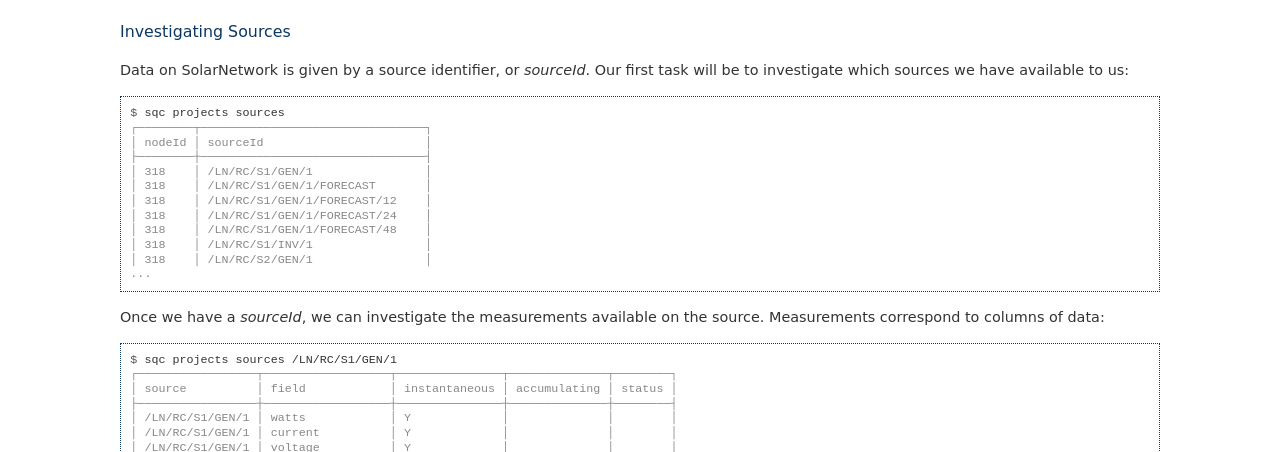
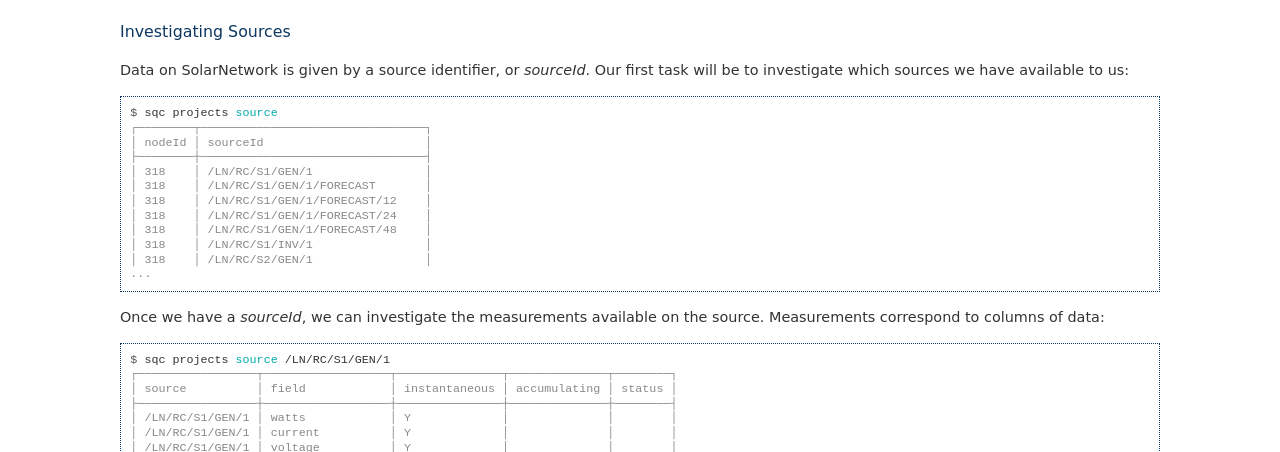
Before and after one commit to ecogyenergy/solarquant, a Sphinx documentation site: the page built from docs/gettingstarted.rst, in a window 1280 px wide and 900 px high, scrolled down 2494 px. Shown: the part 154-606 px from the top of the window. Built offline with Sphinx 7.4.7, drawn with Linux system fonts in a browser that asks for light colours.

Commit message:
Ep 3345 make datums export recognize its arguments (#18)
* EP-3345 make datums export command recognize its arguments

* make the documentation match the code: sources -> source

```diff
--- a/docs/gettingstarted.rst
+++ b/docs/gettingstarted.rst
@@ -191,7 +191,7 @@
 
 .. code-block:: console
 
-    $ sqc projects sources
+    $ sqc projects source
     ┌────────┬────────────────────────────────┐
     │ nodeId │ sourceId                       │
     ├────────┼────────────────────────────────┤
@@ -209,7 +209,7 @@
 
 .. code-block:: console
 
-    $ sqc projects sources /LN/RC/S1/GEN/1
+    $ sqc projects source /LN/RC/S1/GEN/1
     ┌─────────────────┬──────────────────┬───────────────┬──────────────┬────────┐
     │ source          │ field            │ instantaneous │ accumulating │ status │
     ├─────────────────┼──────────────────┼───────────────┼──────────────┼────────┤
```
Also changed, not shown: 1 other file.
